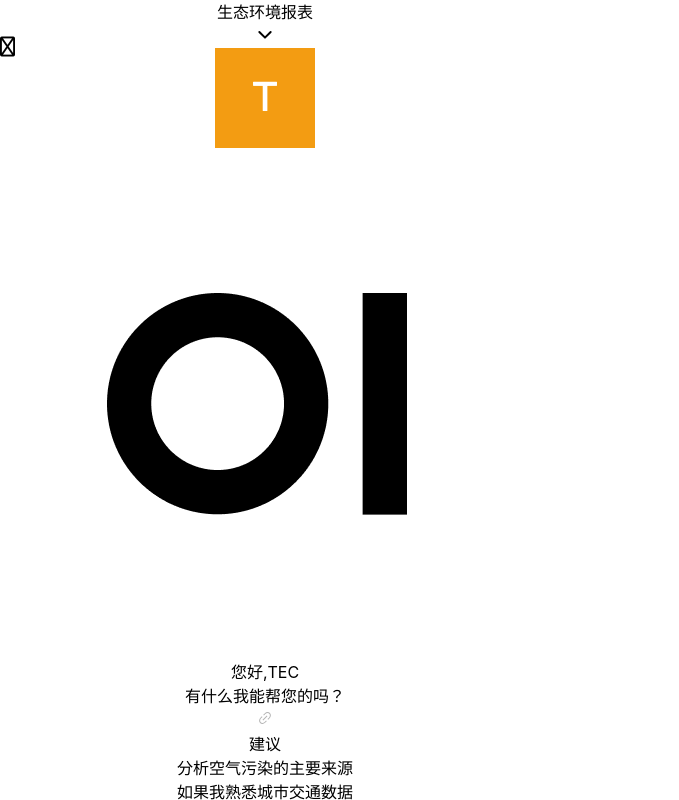
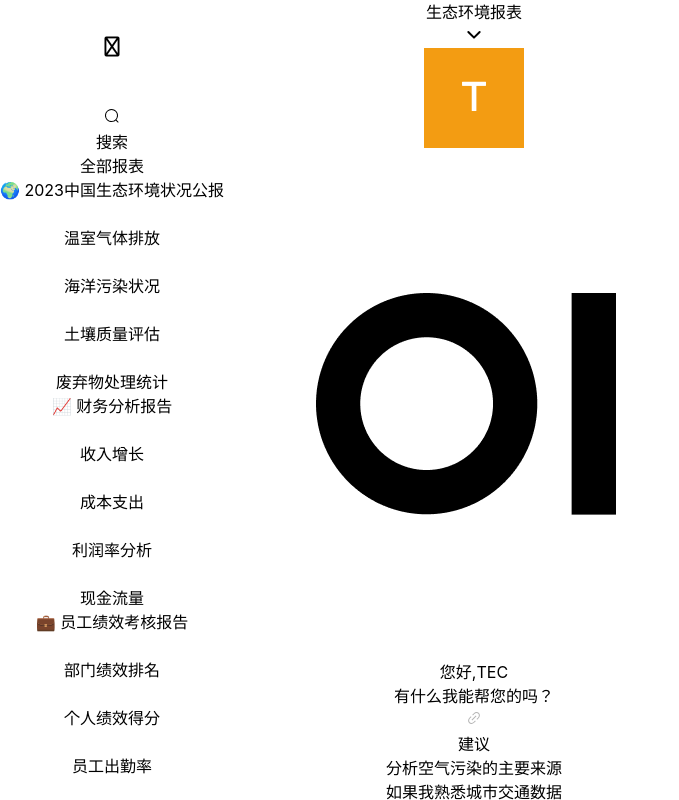
Before and after one commit to TECNB/ai-report-assistant-frontend, a Vue app: page / in a window 1280 px wide. Both pictures are taken after a click on the element 250 px from the left and 94 px from the top of the page. Shown: the whole page, without its empty margins (0-679 px from the left). Built offline with nearby package versions, Linux system fonts and the light colour scheme.

Commit message:
feat(SidebarForm.vue):完成图表侧栏的界面

```diff
--- a/src/components/Sidebar.vue
+++ b/src/components/Sidebar.vue
@@ -2,7 +2,7 @@
     <div class="Sidebar">
         <div class="flex flex-col justify-between px-3">
             <div class="flex justify-between items-center px-2 pt-2 mb-5">
-                <div v-for="(item, index) in tabItemIcons" :key="index" class="flex-1 border-b pb-2 cursor-pointer"
+                <div v-for="(item, index) in sidebarItemIcons" :key="index" class="flex-1 border-b pb-2 cursor-pointer"
                     :class="activeIndex === index ? 'border-black text-black' : 'text-text-300 hover:text-black'"
                     @click="sidebarStore.setActive(index)">
                     <i :class="item.iconClass"></i>
@@ -13,19 +13,18 @@
         <SidebarChat v-if="activeIndex === 0"/>
         <SidebarForm v-if="activeIndex === 1"/>
         <SidebarChart v-if="activeIndex === 2"/>
-        <SidebarStatement v-if="activeIndex === 2"/>
+        <SidebarStatement v-if="activeIndex === 3"/>
 
 
     </div>
 </template>
 
 <script setup lang="ts">
-import { ref } from "vue"
 import { storeToRefs } from 'pinia';
 
 import { useSidebarStore } from '../stores/SidebarStore.ts';
 
-import { tabItemIcons } from '../constant/tabItemIcons';
+import { sidebarItemIcons } from '../constant/sidebarItemIcons.ts';
 
 
 // 获取全局的 tabStore
--- a/src/components/SidebarChat.vue
+++ b/src/components/SidebarChat.vue
@@ -76,9 +76,9 @@ const showStatement = () => {
 const showDataSource = () => {
     dataSourceVisible.value = !dataSourceVisible.value;
 }
-const showUserData = () => {
-    userDataVisible.value = !userDataVisible.value;
-}
+// const showUserData = () => {
+//     userDataVisible.value = !userDataVisible.value;
+// }
 const updateChartVisible = (value: boolean) => {
     chartVisible.value = value;
 }
--- a/src/components/SidebarStatement.vue
+++ b/src/components/SidebarStatement.vue
@@ -1,98 +1,35 @@
 <template>
-    <div class="SidebarChat">
-        <div class="flex flex-col justify-between px-3">
-            <div class="flex justify-between items-center gap-2">
-                <div
-                    class="flex flex-1 justify-between items-center gap-3 p-2 hover:bg-bg-300 cursor-pointer rounded-xl transition">
-                    <img class="w-6 h-6 rounded-full object-cover aspect-square" src="../assets/images/icon.png" alt="">
-                    <p class="text-sm font-bold">新对话</p>
-                    <el-icon class="ml-auto" size="20" color="#676767">
-                        <Edit />
-                    </el-icon>
-                </div>
-                <el-icon class=" hover:bg-bg-300 cursor-pointer rounded-xl" size="20" color="#676767 transition"
-                    @click="showDataSource">
-                    <Operation />
-                </el-icon>
-            </div>
+    <div class="SidebarForm px-3 p-2">
+        <div class="flex justify-start items-center gap-3 ">
+            <el-icon size="16">
+                <Search />
+            </el-icon>
+            <p class="text-sm font-bold text-text-300">搜索</p>
+        </div>
+        <p class="text-left text-gray-500 font-bold mt-3">全部报表</p>
 
-            <div class="flex justify-start items-center gap-3 p-2">
-                <el-icon size="16">
-                    <Search />
-                </el-icon>
-                <p class="text-sm font-bold text-text-300">搜索</p>
-            </div>
-        </div>
-
-        <div class="px-3">
-            <div v-for="(monthData, index) in reportContent" :key="index">
-                <p class="text-text-400 font-bold text-left mt-5 p-2">{{ monthData.month }}</p>
-                <div class="pt-2 flex flex-col gap-3" @click="showStatement">
-                    <p v-for="(item, idx) in monthData.items" :key="idx"
-                        class="text-left whitespace-nowrap overflow-hidden text-text-100 text-sm p-2 hover:bg-bg-300 cursor-pointer rounded-xl transition">
-                        {{ item.icon }} {{ item.text }}
+        <div v-for="(form, index) in statementContent" :key="index" class="pt-2 flex flex-col gap-2">
+            <p
+                class="text-left whitespace-nowrap overflow-hidden text-text-100  p-2 hover:bg-bg-300 cursor-pointer rounded-xl transition">
+                {{ form.source }}
+            </p>
+            <div class="border-l-2 ml-4 px-5">
+                <div class="flex justify-start items-center gap-2  hover:bg-bg-300 cursor-pointer rounded-xl px-3" v-for="(item, idx) in form.items"
+                    :key="idx">
+                    <i class="fa-regular fa-memo"></i>
+                    <p
+                        class="text-left whitespace-nowrap overflow-hidden text-text-100 text-sm p-2  transition">
+                        {{ item.text }}
                     </p>
                 </div>
             </div>
-
-            <div class="fixed bottom-5 w-56 flex justify-start items-center gap-3  p-2 hover:bg-bg-300 cursor-pointer rounded-xl transition"
-                @click="showChart">
-                <img class="w-8 h-8 rounded-full object-cover aspect-square" src="../assets/images/avatar.png" alt="">
-                <p class="text-sm font-bold">TEC</p>
-            </div>
         </div>
-        <MaskLayer :ifShow="chartVisible" />
-        <Chart :ifShow="chartVisible" @updateIfShow="updateChartVisible" />
-
-        <MaskLayer :ifShow="statementVisible" />
-        <Statement :ifShow="statementVisible" @updateIfShow="updateStatementVisible" />
-
-        <DataSource :ifShow="dataSourceVisible" @updateIfShow="updateDataSourceVisible" />
-        <MaskLayer :ifShow="dataSourceVisible" />
-
-        <UserData :ifShow="userDataVisible" @updateIfShow="updateUserDataVisible" />
-        <MaskLayer :ifShow="userDataVisible" />
     </div>
 </template>
 
 <script setup lang="ts">
-import { ref } from "vue"
-
-import { reportContent } from '../constant/reportContent';
-
-
-let chartVisible = ref(false);
-let statementVisible = ref(false);
-let dataSourceVisible = ref(false);
-let userDataVisible = ref(false);
-
-
-const showChart = () => {
-    chartVisible.value = !chartVisible.value;
-}
-const showStatement = () => {
-    statementVisible.value = !statementVisible.value;
-}
-const showDataSource = () => {
-    dataSourceVisible.value = !dataSourceVisible.value;
-}
-const showUserData = () => {
-    userDataVisible.value = !userDataVisible.value;
-}
-const updateChartVisible = (value: boolean) => {
-    chartVisible.value = value;
-}
-const updateStatementVisible = (value: boolean) => {
-    statementVisible.value = value;
-}
-const updateDataSourceVisible = (value: boolean) => {
-    dataSourceVisible.value = value;
-}
-const updateUserDataVisible = (value: boolean) => {
-    userDataVisible.value = value;
-}
+import { } from "vue"
+import { statementContent } from '../constant/StatementContent';
 </script>
 
-<style lang="scss" scoped>
-
-</style>
+<style lang="scss" scoped></style>
--- /dev/null
+++ b/src/constant/StatementContent.ts
@@ -0,0 +1,30 @@
+// src/statementContent.ts
+export const statementContent = [
+    {
+        source: '🌍 2023中国生态环境状况公报',
+        items: [
+            { text: '温室气体排放' },
+            { text: '海洋污染状况' },
+            { text: '土壤质量评估' },
+            { text: '废弃物处理统计' },
+        ],
+    },
+    {
+        source: '📈 财务分析报告',
+        items: [
+            { text: '收入增长' },
+            { text: '成本支出' },
+            { text: '利润率分析' },
+            { text: '现金流量' },
+        ],
+    },
+    {
+        source: '💼 员工绩效考核报告',
+        items: [
+            { text: '部门绩效排名' },
+            { text: '个人绩效得分' },
+            { text: '员工出勤率' },
+            { text: '培训效果评估' },
+        ],
+    },
+];
--- a/src/constant/tabItemIcons.ts
+++ b/src/constant/sidebarItemIcons.ts
@@ -1,6 +1,6 @@
 import { ref } from 'vue';
 // 定义图标和其他信息的数组
-export const tabItemIcons = ref([
+export const sidebarItemIcons = ref([
     { iconClass: 'fa-regular fa-comment-lines fa-lg' },
     { iconClass: 'fa-regular fa-table-cells fa-lg' },
     { iconClass: 'fa-regular fa-chart-tree-map fa-lg' },
```
